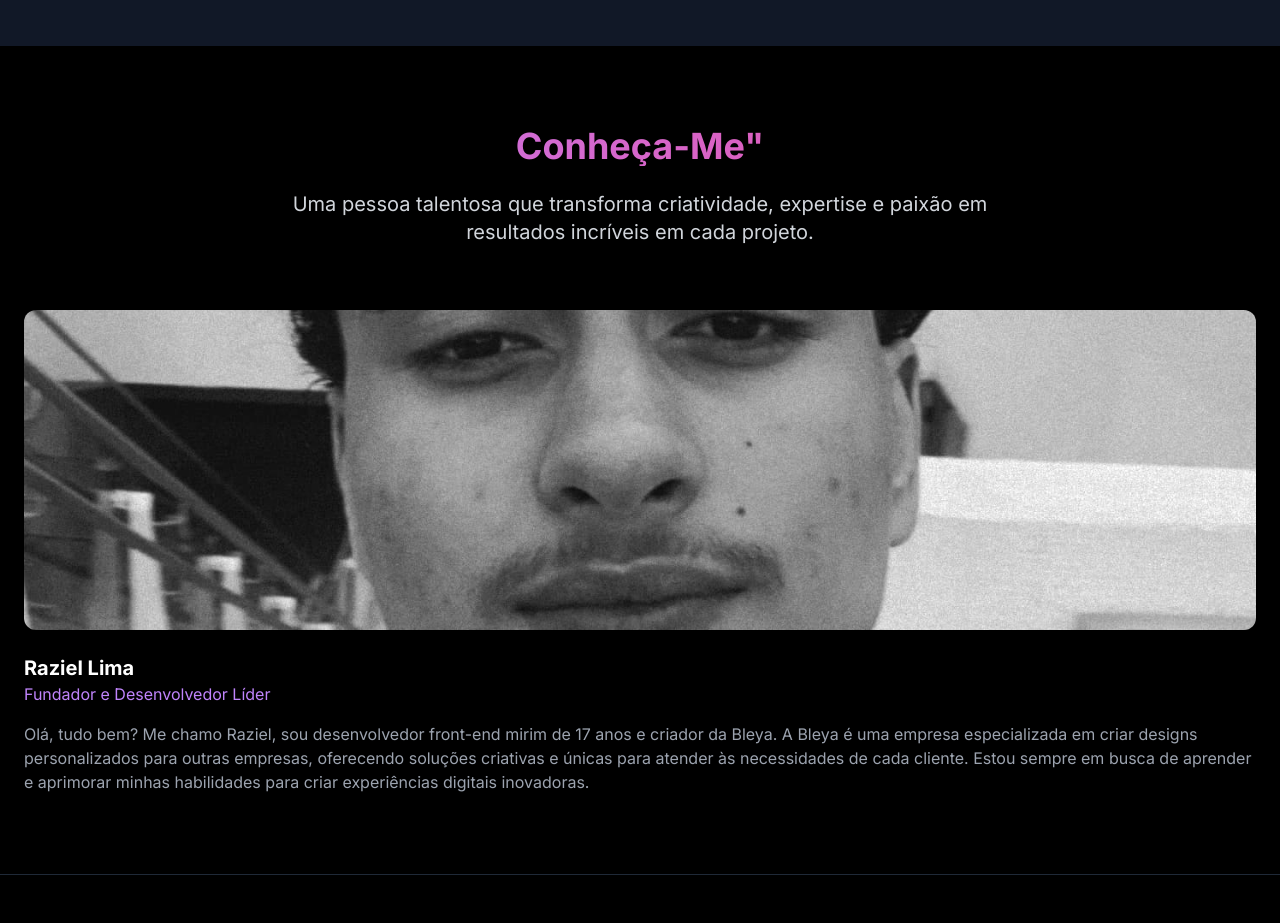
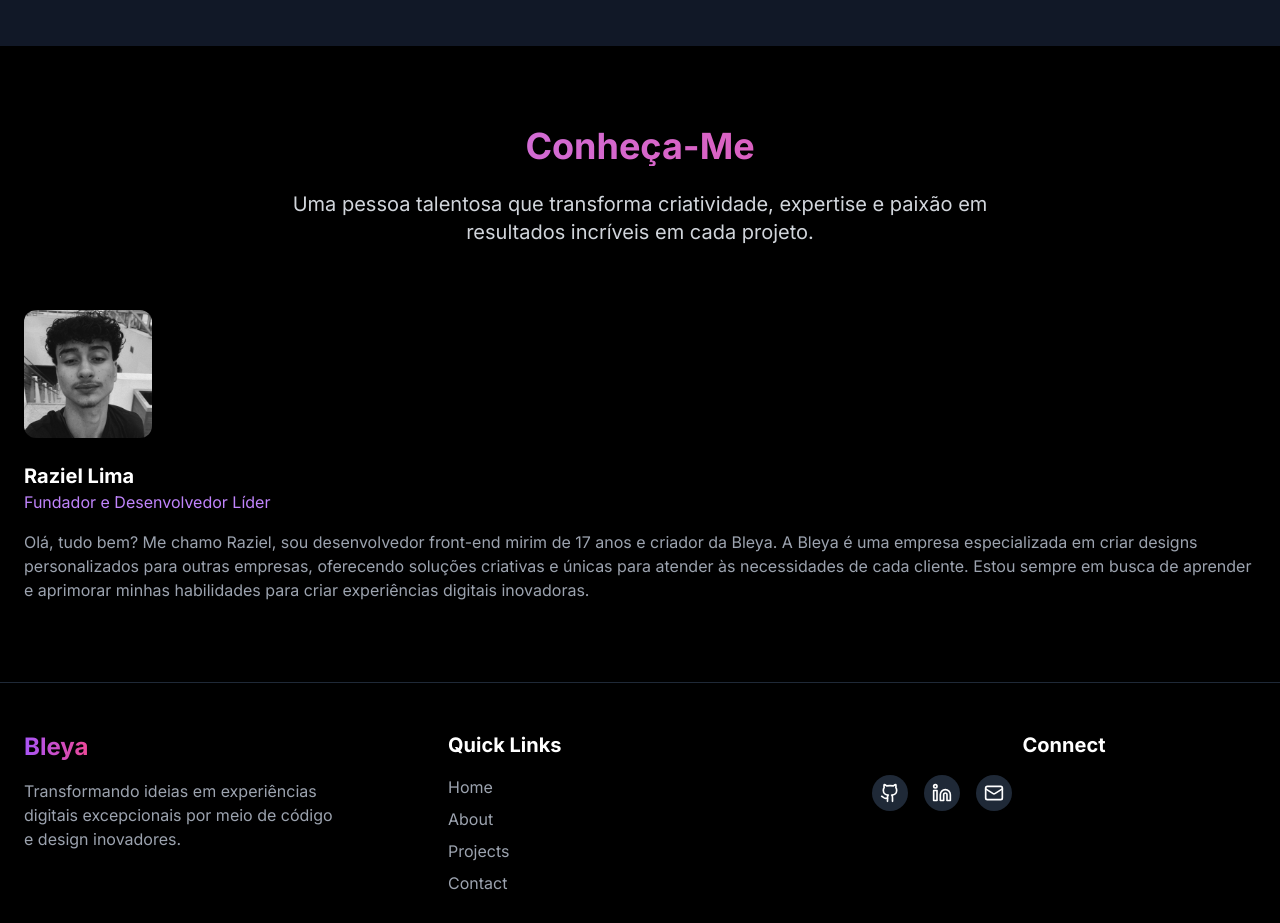
Before and after one commit to RazielLimaa/Bleya, a React (Vite) app: page /about in a window 1280 px wide. Shown: the part 1800-2723 px from the top of the page. Built offline with nearby package versions, Linux system fonts and the light colour scheme.

Commit message:
Só Fiz algumas mudanças para add minha foto e ajustar o tamamho dela. Acabei esquecendokkk

```diff
--- a/src/pages/About.tsx
+++ b/src/pages/About.tsx
@@ -64,7 +64,7 @@ const team = [
     {
       name: "Raziel Lima",
       role: "Fundador e Desenvolvedor Líder",
-    image: "/.img/profile.jpeg",
+      image: "/profile.jpeg",
       bio: "Olá, tudo bem? Me chamo Raziel, sou desenvolvedor front-end mirim de 17 anos e criador da Bleya. A Bleya é uma empresa especializada em criar designs personalizados para outras empresas, oferecendo soluções criativas e únicas para atender às necessidades de cada cliente. Estou sempre em busca de aprender e aprimorar minhas habilidades para criar experiências digitais inovadoras."
     },
   ];
@@ -194,7 +194,7 @@ const team = [
             className="text-center mb-16"
           >
             <h2 className="text-3xl md:text-4xl font-bold mb-6 bg-gradient-to-r from-purple-400 to-pink-500 bg-clip-text text-transparent">
-            Conheça-Me"
+              Conheça-Me
             </h2>
             <p className="text-xl text-gray-300 max-w-3xl mx-auto">
               Uma pessoa talentosa que transforma criatividade, expertise e paixão em resultados incríveis em cada projeto.
@@ -207,14 +207,15 @@ const team = [
                 key={index}
                 className="team-member group"
               >
-                <div className="relative overflow-hidden rounded-xl mb-6">
-                  <div className="absolute inset-0 bg-gradient-to-t from-purple-900 to-transparent opacity-0 group-hover:opacity-70 transition-opacity duration-300" />
+                <div className="relative overflow-hidden rounded-xl mb-6 w-32 h-32">
+                  <div className="absolute inset-0 bg-gradient-to-t from-purple-900 to-transparent opacity-0 group-hover:opacity-70 transition-opacity duration-300 w-32 h-32" />
                   <img
                     src={member.image}
                     alt={member.name}
-                    className="w-full h-80 object-cover object-center transition-transform duration-500 group-hover:scale-110"
+                    className="w-32 h-32 object-cover object-center transition-transform duration-500 group-hover:scale-110"
                   />
                 </div>
+
                 <h3 className="text-xl font-bold">{member.name}</h3>
                 <p className="text-purple-400 mb-4">{member.role}</p>
                 <p className="text-gray-400">{member.bio}</p>
```
Also changed, not shown: public/profile.jpeg (renamed from public/.img/profile.jpeg). Lines whose indentation alone changed are shown as unchanged.
